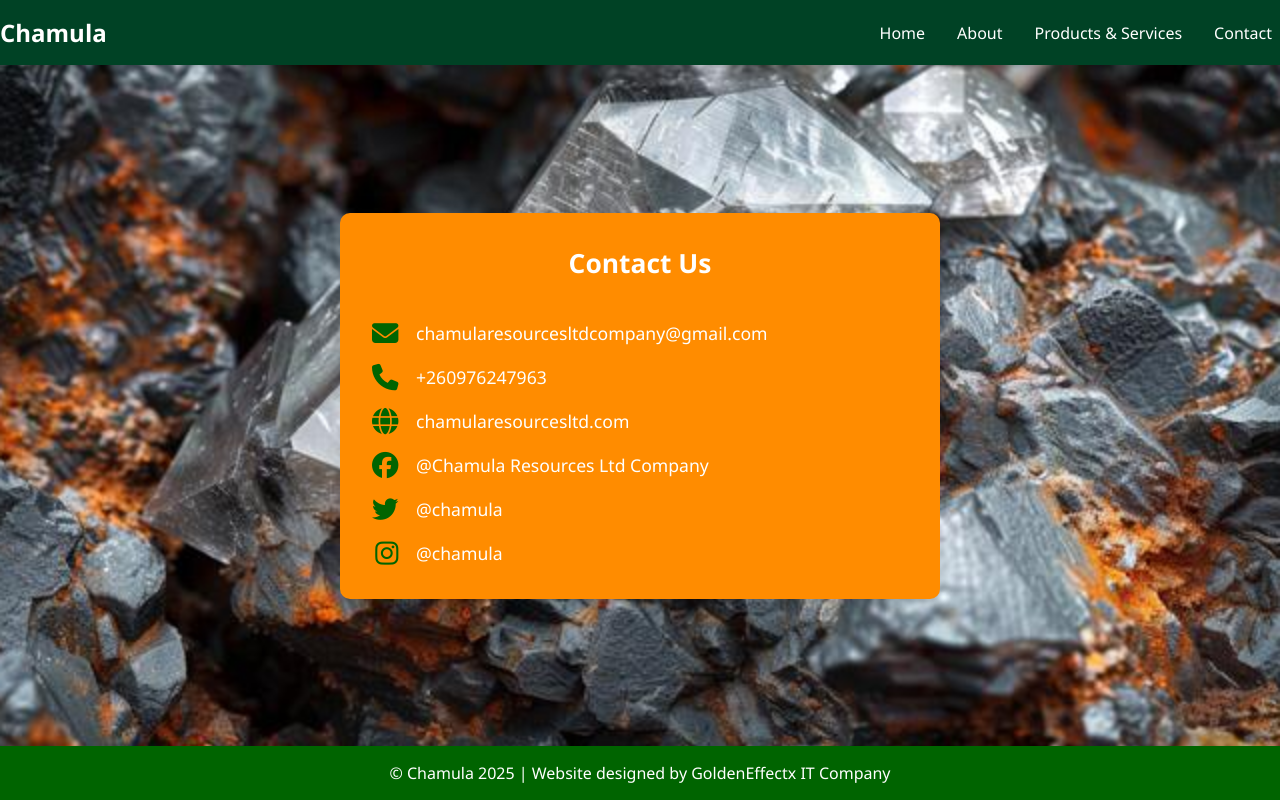
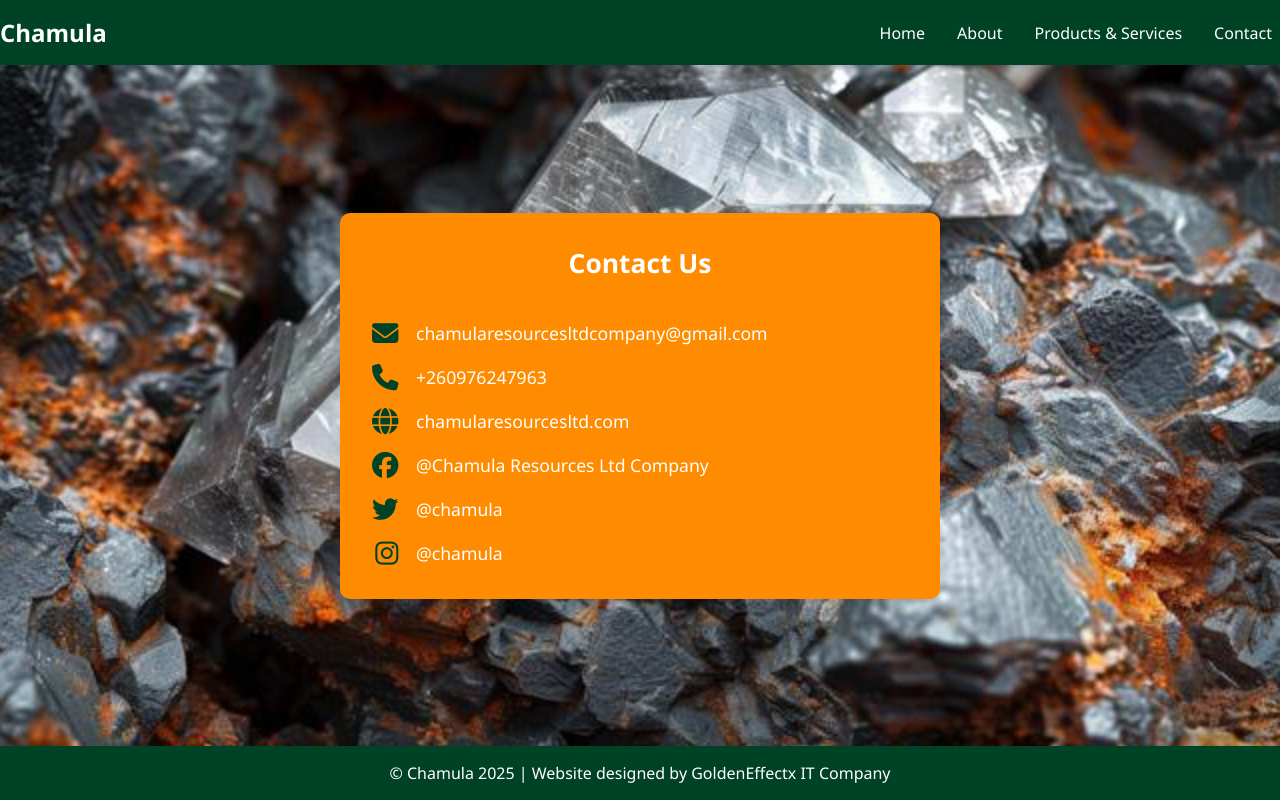
Before and after one commit to wanasayila-fun/chamularesourceslimited, a plain HTML site: page contact.html in a window 1280 px wide. Drawn offline with Linux system fonts and the light colour scheme.

Commit message:
Update styles.css
Whole css updated

```diff
--- a/styles.css
+++ b/styles.css
@@ -18,7 +18,7 @@
 
   /* Theme Colors */
   :root {
-    --green: rgb(0,100,0);
+    --green: #004225;
     --orange: rgb(255,140,0);
     --red: #c0392b;
     --grey: #555;
@@ -32,7 +32,7 @@
 
   /* Header Styles */
   header {
-    background-color: #004225;;
+    background-color: var(--green);;
     color: var(--white);
     position: sticky;
     top: 0;
@@ -113,7 +113,7 @@
 
   /* Footer */
   footer {
-    background-color: #006400;
+    background: var(--green);
     color: var(--white);
     padding: 1em 0;
     text-align: center;
```
